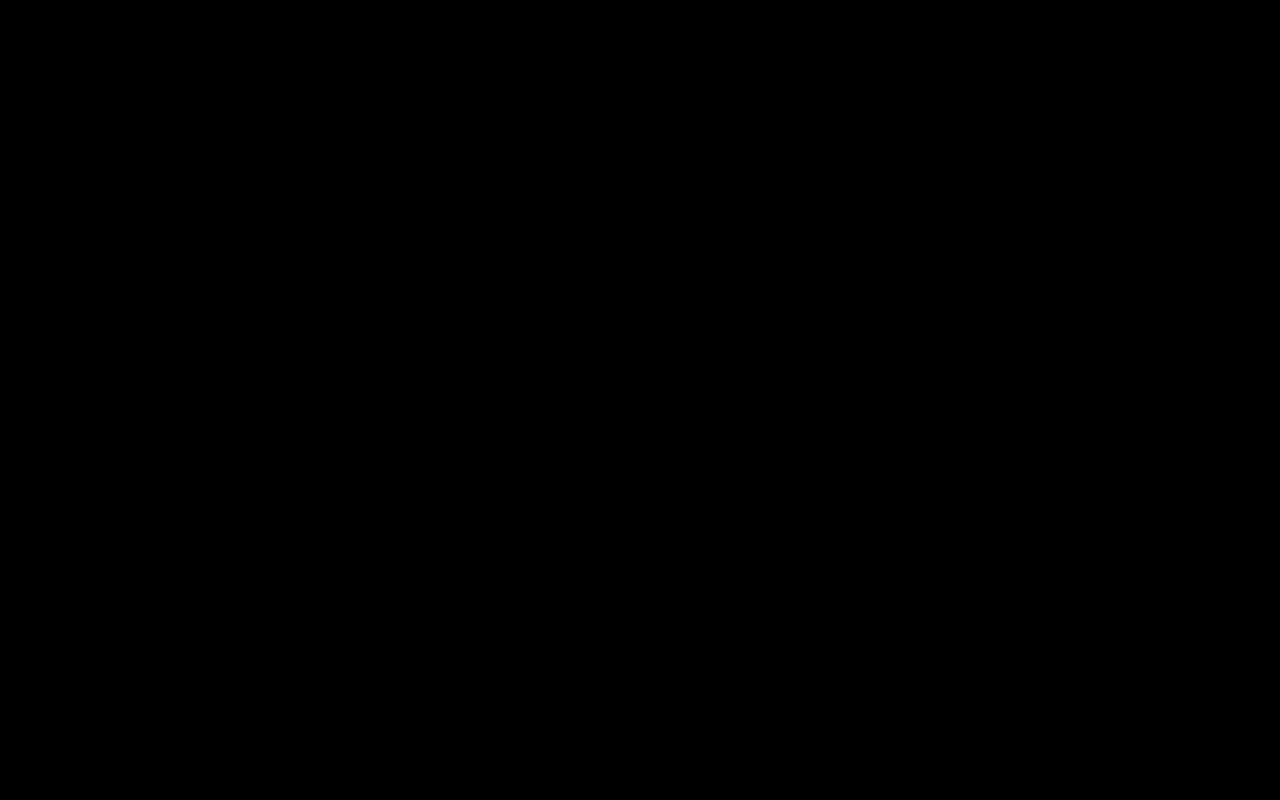
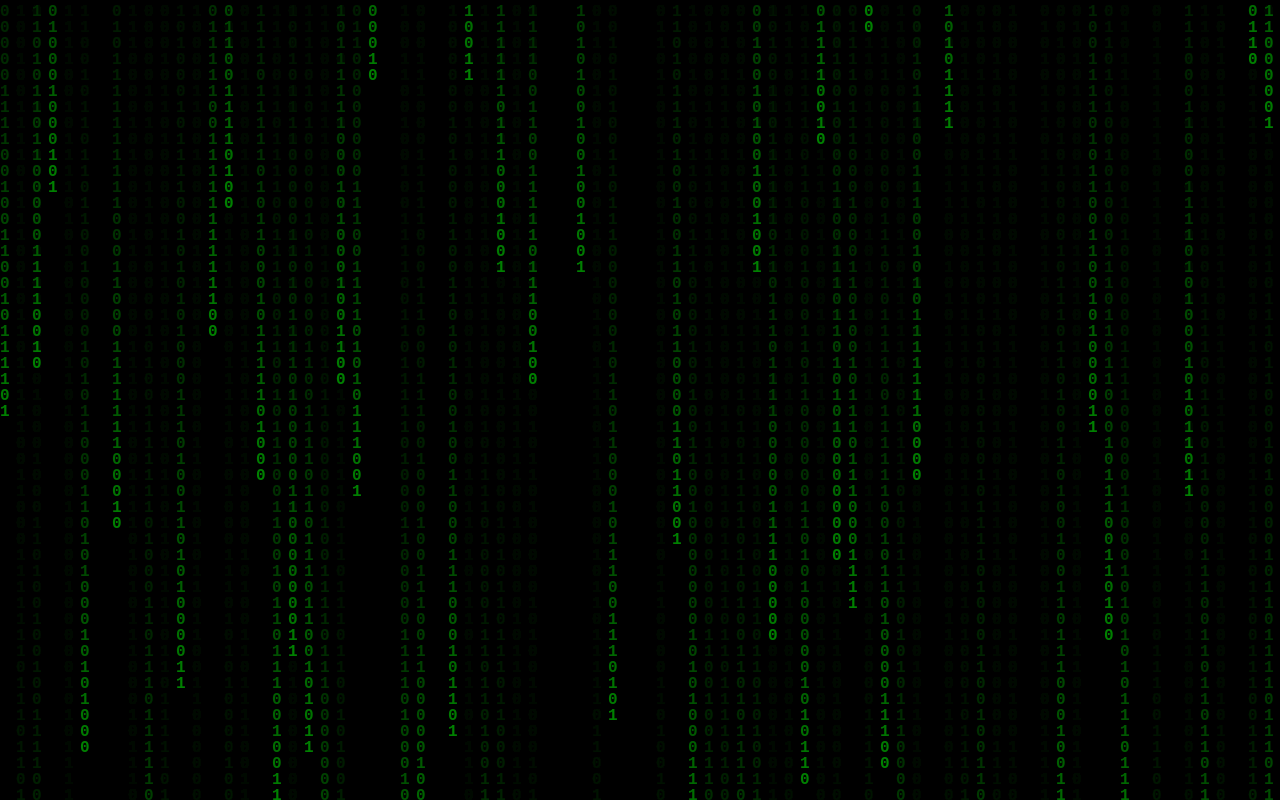
Before and after one commit to Zakatsiura/the-matrix, a plain HTML site: page index.html in a window 1280 px wide. Drawn offline with Linux system fonts and the light colour scheme.

Commit message:
pre-final

```diff
--- /dev/null
+++ b/column.js
@@ -0,0 +1,27 @@
+const CHARACTERS = "01"
+
+export class Column {
+    constructor(x, fontSize, canvasHeight, context) {
+        this.x = x;
+        this.y = 0;
+        this.fontSize = fontSize;
+        this.canvasHeight = canvasHeight;
+        this.context = context;
+    }
+    drawSymbol() {
+        if (this.y === 0 && Math.random() < 0.98) {
+            return;
+        }
+
+        const characterIndex = Math.floor(Math.random() * CHARACTERS.length);
+        const symbol = CHARACTERS[characterIndex];
+
+        this.context.fillText(symbol, this.x, this.y);
+
+        if (this.y > this.canvasHeight) {
+            this.y = 0;
+        } else {
+            this.y += this.fontSize;
+        }
+    }
+}
--- a/index.html
+++ b/index.html
@@ -10,6 +10,6 @@
 </head>
 <body>
 <canvas id="canvas"></canvas>
-<script src="./index.js"></script>
+<script src="./index.js" type="module"></script>
 </body>
 </html>
--- a/index.js
+++ b/index.js
@@ -1,7 +1,30 @@
+import {Column} from "./column.js";
+
 const canvas = document.getElementById("canvas");
 const context = canvas.getContext("2d");
 
 canvas.width = window.innerWidth;
 canvas.height = window.innerHeight;
 
-context.font = "bold 16px monospace";
+const FONT_SIZE = 16;
+
+const columns = [];
+const columnsCount = canvas.width / FONT_SIZE;
+
+for (let i = 0; i < columnsCount; i++) {
+    columns.push(new Column(i * FONT_SIZE, FONT_SIZE, canvas.height, context));
+}
+
+context.font = `bold ${FONT_SIZE}px monospace`;
+
+function animate() {
+    context.fillStyle = "rgba(0, 0, 0, 0.05)";
+    context.fillRect(0, 0, canvas.width, canvas.height);
+
+    context.fillStyle = "green";
+    columns.forEach(column => column.drawSymbol())
+
+    setTimeout(() => requestAnimationFrame(animate), 50);
+}
+
+animate();
```
